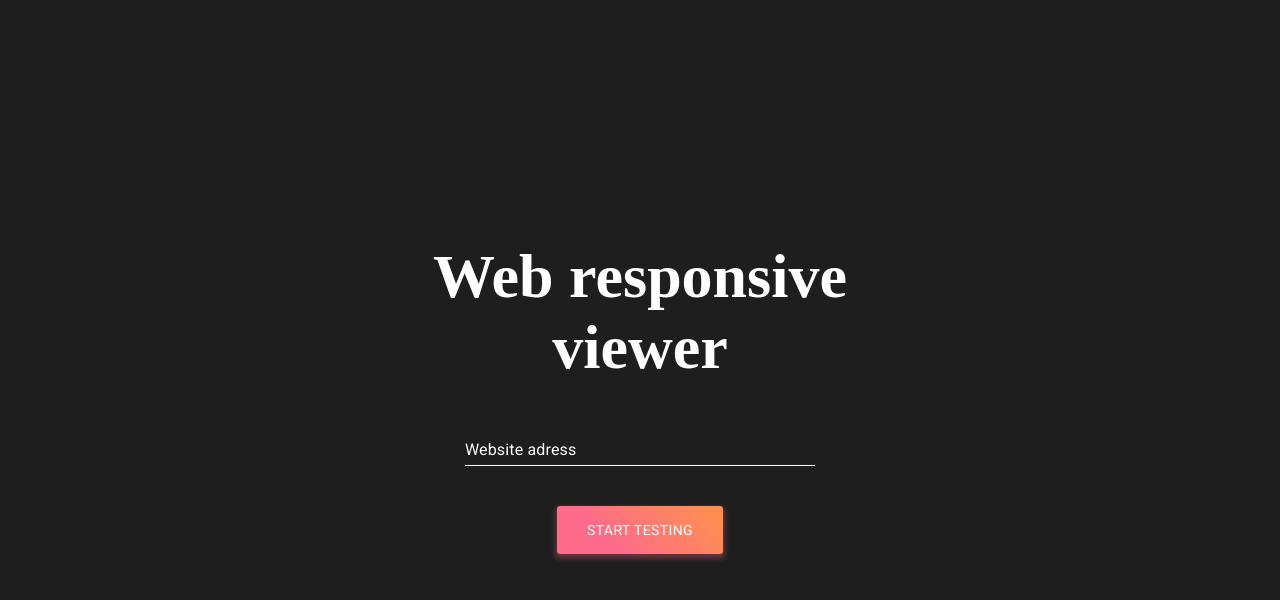
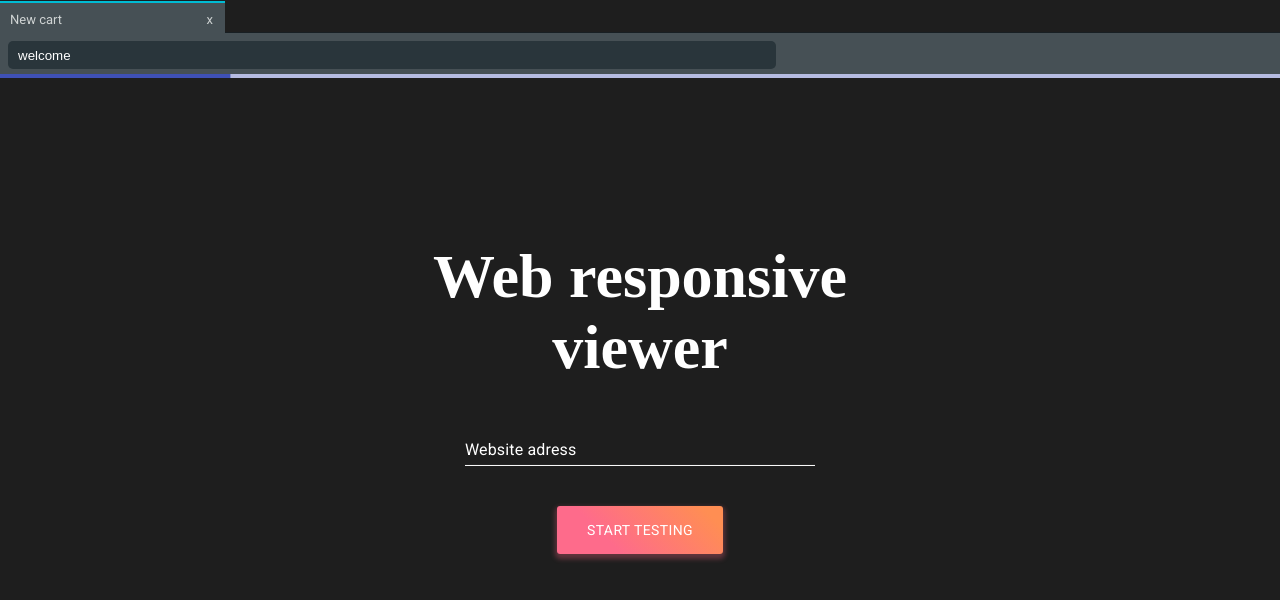
Before and after one commit to sasza2/web-responsive-viewer, a React (Create React App) app: page / in a window 1280 px wide. Shown: the top 600 px of the page. Built offline with nearby package versions, Linux system fonts and the light colour scheme.

Commit message:
remove react router dom

```diff
--- a/package.json
+++ b/package.json
@@ -17,7 +17,6 @@
     "react-easy-panzoom": "^0.4.3",
     "react-masonry-component": "^6.2.1",
     "react-redux": "^7.1.1",
-    "react-router-dom": "^5.0.1",
     "react-scripts": "3.1.2",
     "redux": "^4.0.4",
     "redux-thunk": "^2.3.0",
--- a/src/components/App.js
+++ b/src/components/App.js
@@ -1,18 +1,13 @@
 import React from 'react'
-import { BrowserRouter as Router, Route } from 'react-router-dom'
 import { StylesProvider } from '@material-ui/styles';
 
-import WelcomeScreen from './routes/WelcomeScreen'
 import Overview from './routes/Overview'
 
 import './App.sass'
 
 const App = () => (
   <StylesProvider injectFirst>
-    <Router>
-      <Route exact path='/' component={WelcomeScreen} />
-      <Route exact path='/overview' component={Overview} />
-    </Router>
+    <Overview />
   </StylesProvider>
 )
 
--- a/src/components/routes/Overview/Devices/Devices.js
+++ b/src/components/routes/Overview/Devices/Devices.js
@@ -4,6 +4,7 @@ import Masonry from 'react-masonry-component'
 
 import useActiveTab from 'hooks/useActiveTab'
 import useViewport from 'hooks/useViewport'
+import WelcomeScreen from '../../WelcomeScreen'
 import Device from './Device'
 
 import './Devices.sass'
@@ -25,6 +26,11 @@ const Devices = ({ hidden, tab }) => {
     return styles
   }, [hidden])
 
+  switch (activeTab.url) {
+    case 'welcome':
+      return <WelcomeScreen />
+  }
+
   return (
     <div className='devices' style={style}>
       <PanZoom onStateChange={onZoomChange}>
--- a/src/components/routes/WelcomeScreen/WelcomeScreen.js
+++ b/src/components/routes/WelcomeScreen/WelcomeScreen.js
@@ -1,5 +1,4 @@
 import React from 'react'
-import { Link } from 'react-router-dom'
 import FormControl from '@material-ui/core/FormControl';
 import InputLabel from '@material-ui/core/InputLabel';
 import FormHelperText from '@material-ui/core/FormHelperText';
@@ -15,9 +14,7 @@ const FirstRunHomeScreen = () => (
           <StyledInputLabel htmlFor="my-input">Website adress</StyledInputLabel>
           <StyledInput id="my-input" aria-describedby="my-helper-text" />
         </FormControl>
-        <Link to='/overview'>
-          <StyledButton>Start testing</StyledButton>
-        </Link>
+        <StyledButton>Start testing</StyledButton>
       </Form>
     </Header>
   </Welcome>
```
Also changed, not shown: 1 other file (tests, documents, lock files or other folders).
